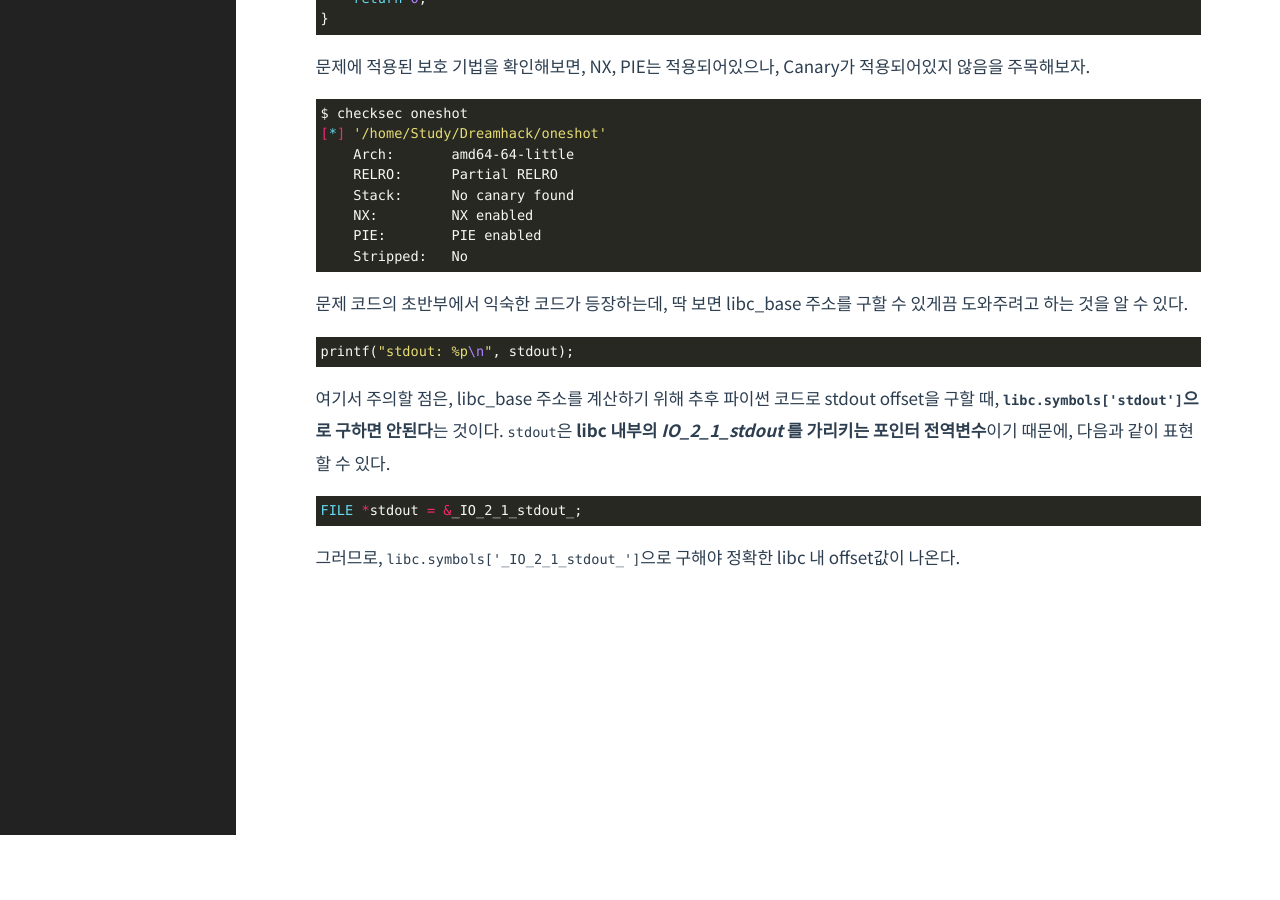
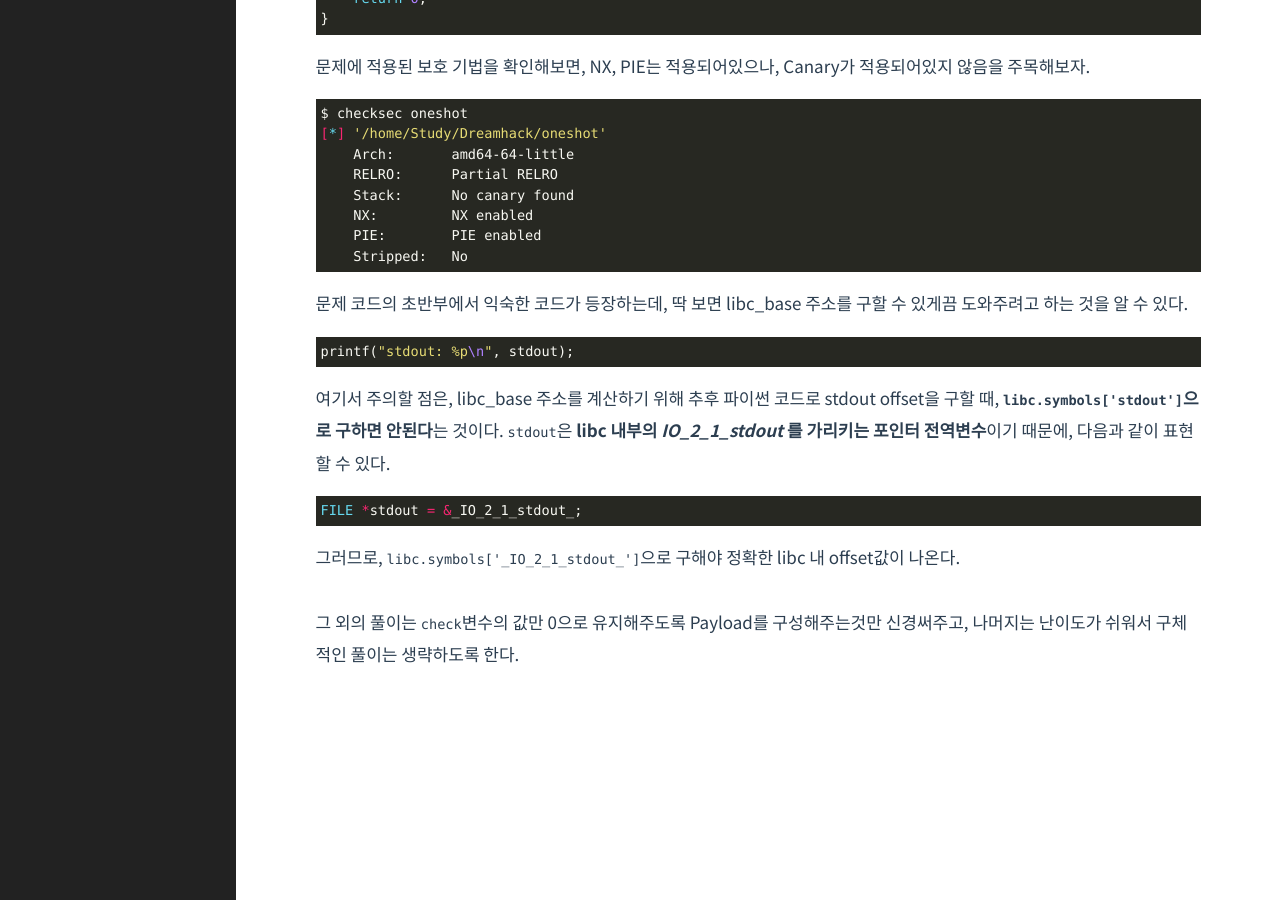
Before and after one commit to Herrtane/Herrtane.github.io, a Jekyll site: the page built from _posts/SystemHacking/2026-05-12-systemhacking-onegadget.markdown, in a window 1280 px wide and 900 px high, scrolled down 2798 px. Built offline with Jekyll 4.4.1, drawn with Linux system fonts in a browser that asks for light colours; comment, search, counter and statistics services are not loaded; before the commit the page ends 3633 px from its top, so only the background shows below that.

Commit message:
Update 2026-05-12-systemhacking-onegadget.markdown

```diff
--- a/_posts/SystemHacking/2026-05-12-systemhacking-onegadget.markdown
+++ b/_posts/SystemHacking/2026-05-12-systemhacking-onegadget.markdown
@@ -147,3 +147,5 @@ FILE *stdout = &_IO_2_1_stdout_;
 그러므로, `libc.symbols['_IO_2_1_stdout_']`으로 구해야 정확한 libc 내 offset값이 나온다.
 
 <br/>
+
+그 외의 풀이는 `check`변수의 값만 0으로 유지해주도록 Payload를 구성해주는것만 신경써주고, 나머지는 난이도가 쉬워서 구체적인 풀이는 생략하도록 한다.
```
